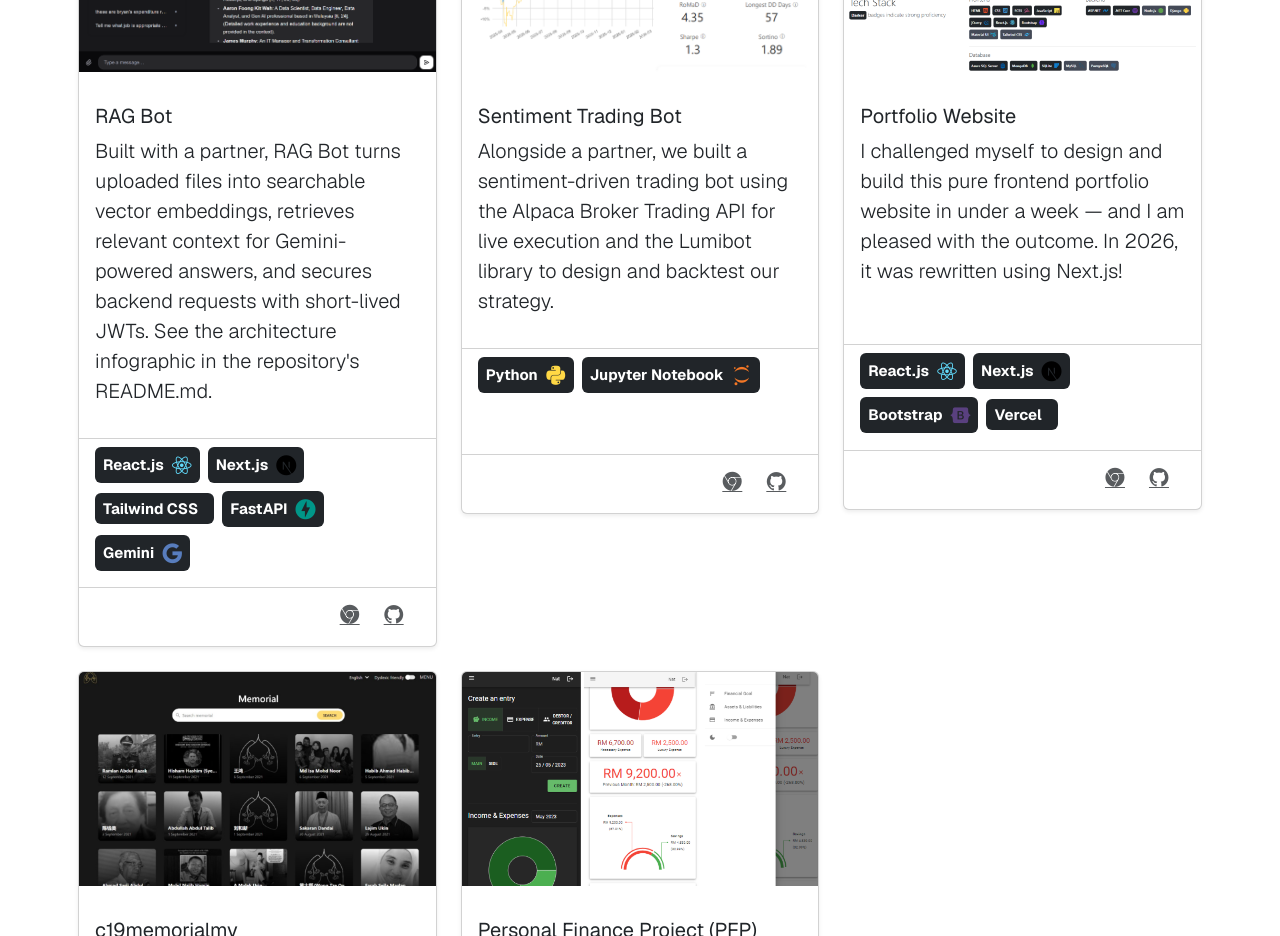
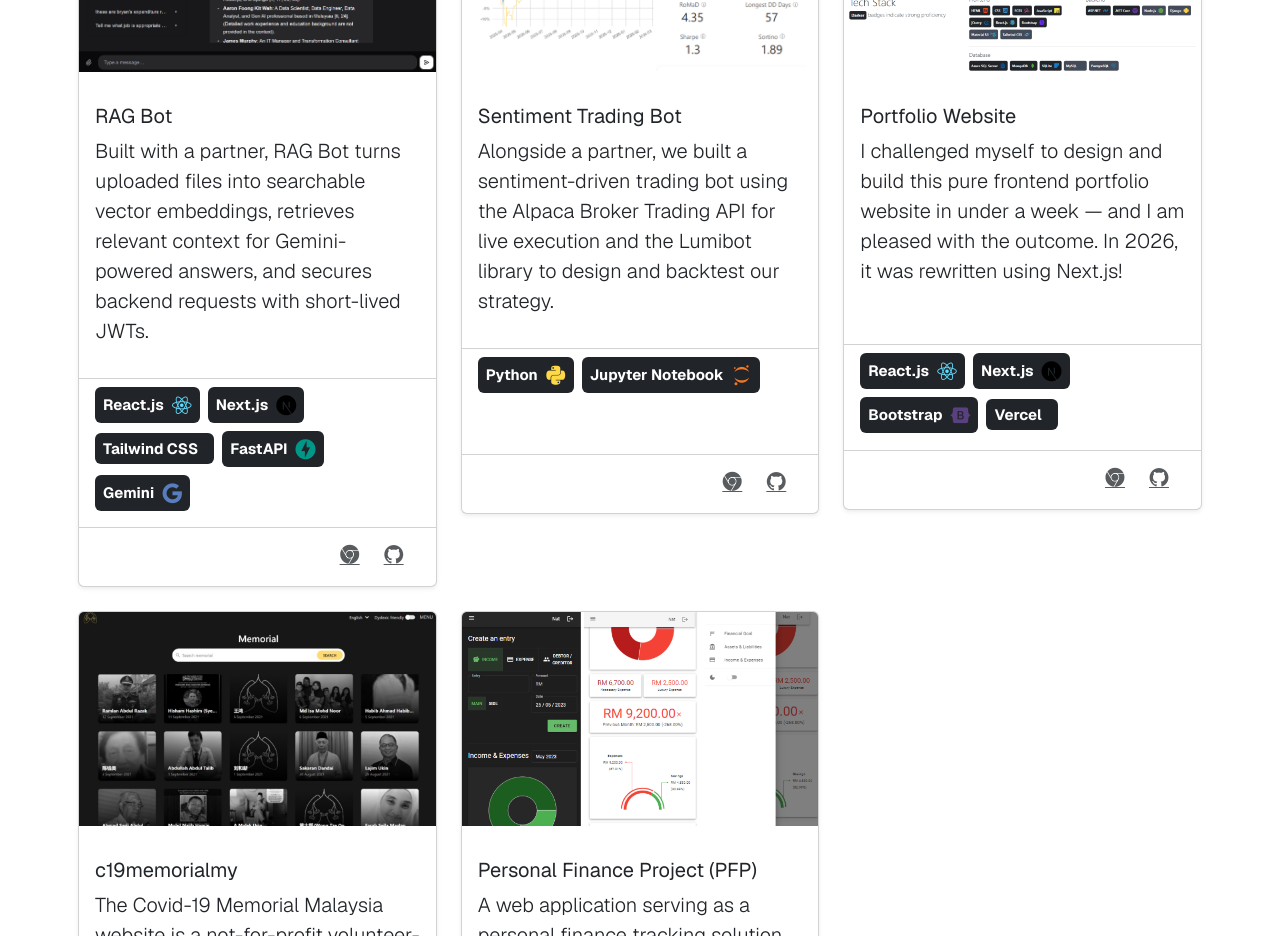
Before and after one commit to bthk2151/portfolio-website, a Next.js app: page /experience in a window 1280 px wide. Shown: the part 1040-1976 px from the top of the page. Built offline with nearby package versions, Linux system fonts and the light colour scheme.

Commit message:
fix(AB-64): shorten RAG Bot description (#4)

```diff
--- a/src/app/experience/page.tsx
+++ b/src/app/experience/page.tsx
@@ -40,7 +40,7 @@ const careerTimelineData = [
 const projectsData = [
     {
         title: "RAG Bot",
-        description: "Built with a partner, RAG Bot turns uploaded files into searchable vector embeddings, retrieves relevant context for Gemini-powered answers, and secures backend requests with short-lived JWTs. See the architecture infographic in the repository's README.md.",
+        description: "Built with a partner, RAG Bot turns uploaded files into searchable vector embeddings, retrieves relevant context for Gemini-powered answers, and secures backend requests with short-lived JWTs.",
         imgSrc: imgRagBot,
         skills: [
             { text: "React.js", iconClass: "devicon-react-plain" },
```
